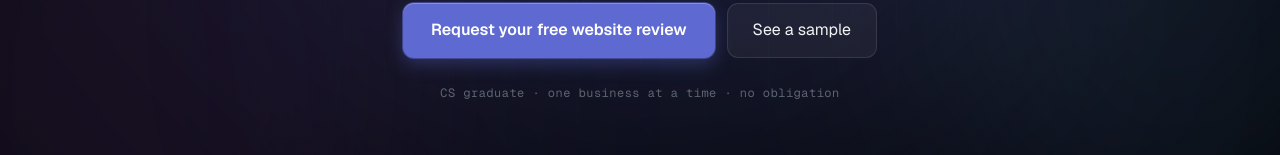
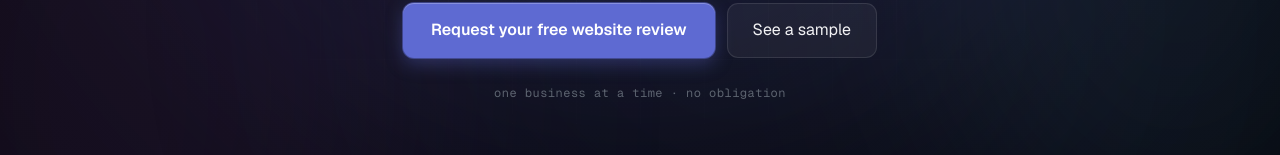
Before and after one commit to Munib123456/northforge-digital, a React (Vite) app: page / in a window 1280 px wide. Shown: the part 645-800 px from the top of the page. Built offline with nearby package versions, Linux system fonts and the light colour scheme.

Commit message:
Major content update: services, pricing, FAQ, why/won't-do, about, who-I-help

```diff
--- a/src/NorthForgeDigital.jsx
+++ b/src/NorthForgeDigital.jsx
@@ -289,7 +289,7 @@ export default function NorthForgeDigital() {
                 </div>
               </Reveal>
               <Reveal delay={300}>
-                <p className="qd-mono" style={{ marginTop: 26, fontSize: 12, color: "#5d6470", letterSpacing: "0.04em" }}>CS graduate · one business at a time · no obligation</p>
+                <p className="qd-mono" style={{ marginTop: 26, fontSize: 12, color: "#5d6470", letterSpacing: "0.04em" }}> one business at a time · no obligation</p>
               </Reveal>
             </div>
           </section>
```
